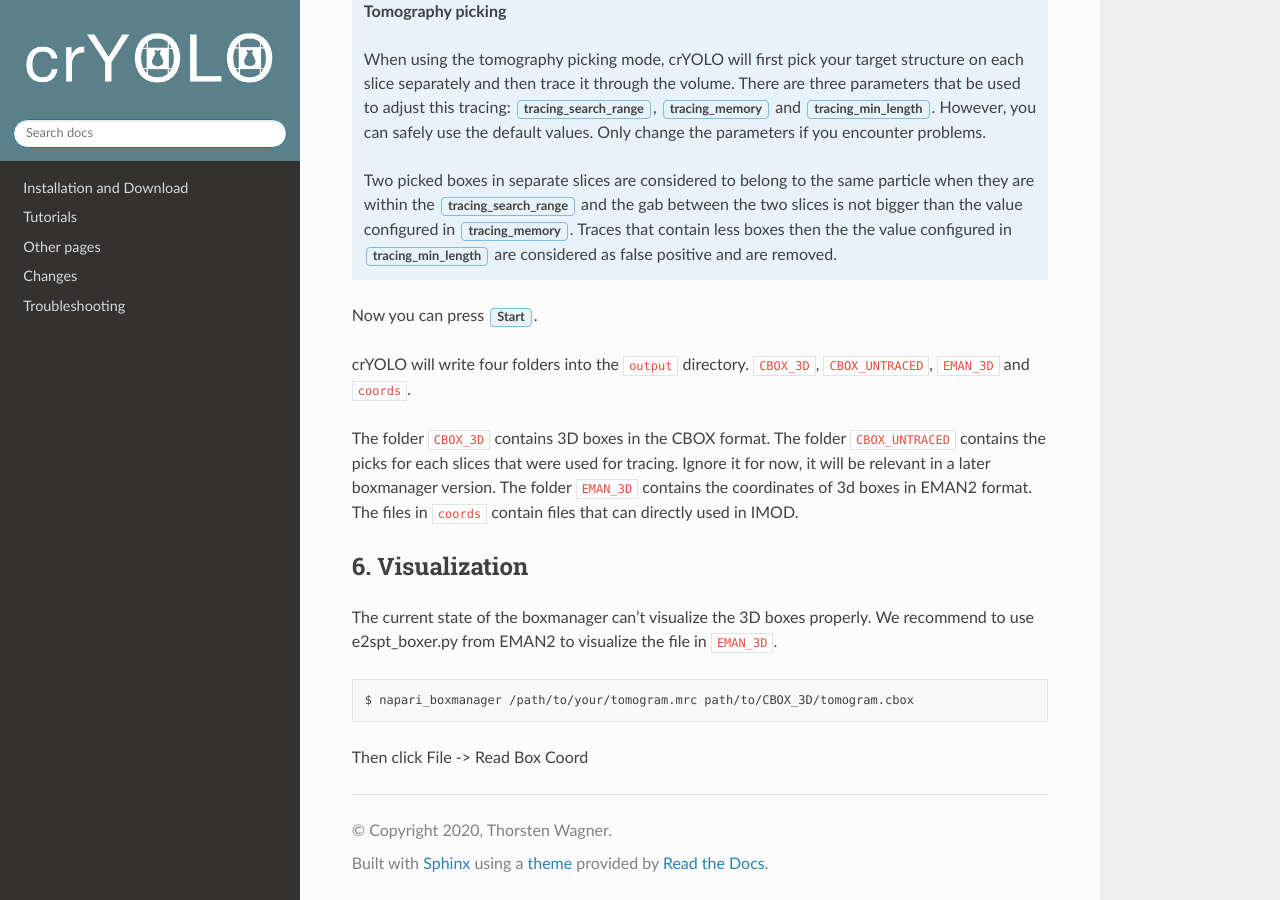
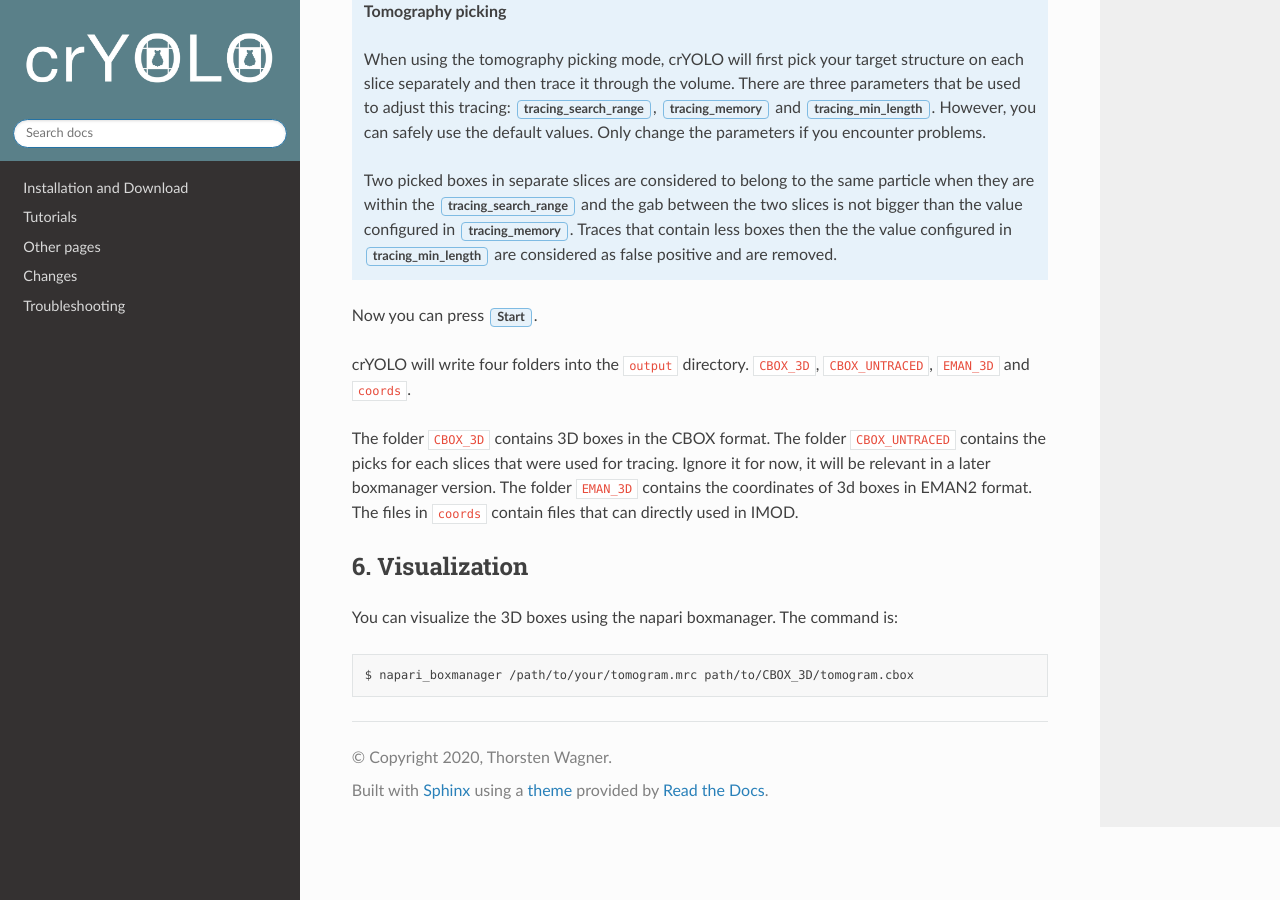
Before and after one commit to MPI-Dortmund/cryolo, a Sphinx documentation site: the page built from source/tutorials/tut05_tomo.rst, in a window 1280 px wide and 900 px high, scrolled down 6644 px. Built offline with Sphinx 7.4.7 and the Read the Docs theme 2.0.0, drawn with Linux system fonts in a browser that asks for light colours.

Commit message:
update tutorial

```diff
--- a/source/tutorials/tut05_tomo.rst
+++ b/source/tutorials/tut05_tomo.rst
@@ -69,11 +69,8 @@ The files in :file:`coords` contain files that can directly used in IMOD.
 
 6. Visualization
 ^^^^^^^^^^^^^^^^
-The current state of the boxmanager can't visualize the 3D boxes properly. We recommend to use
-e2spt_boxer.py from EMAN2 to visualize the file in :file:`EMAN_3D`.
+You can visualize the 3D boxes using the napari boxmanager. The command is:
 
 .. prompt:: bash $
 
     napari_boxmanager /path/to/your/tomogram.mrc path/to/CBOX_3D/tomogram.cbox
-
-Then click File -> Read Box Coord
```
